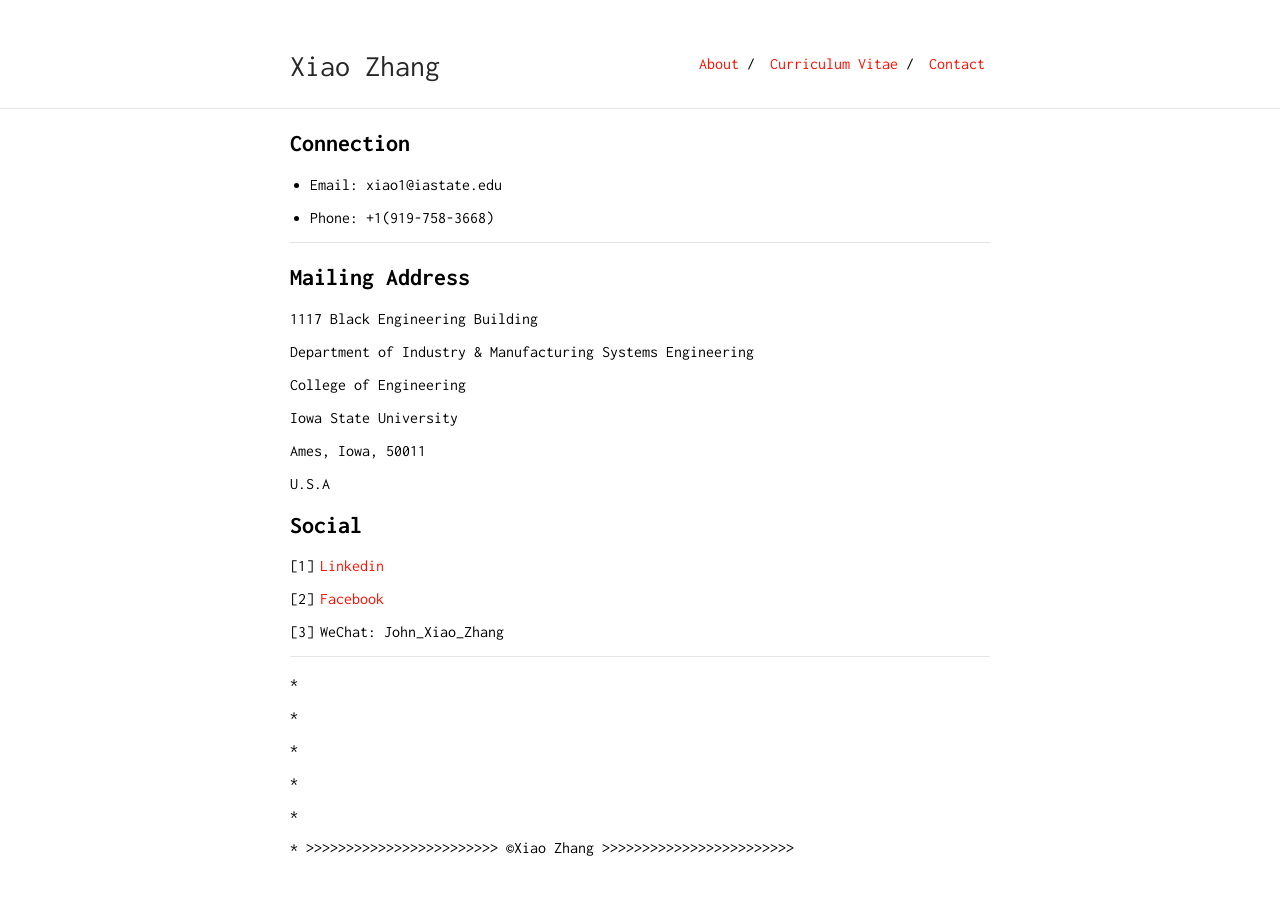
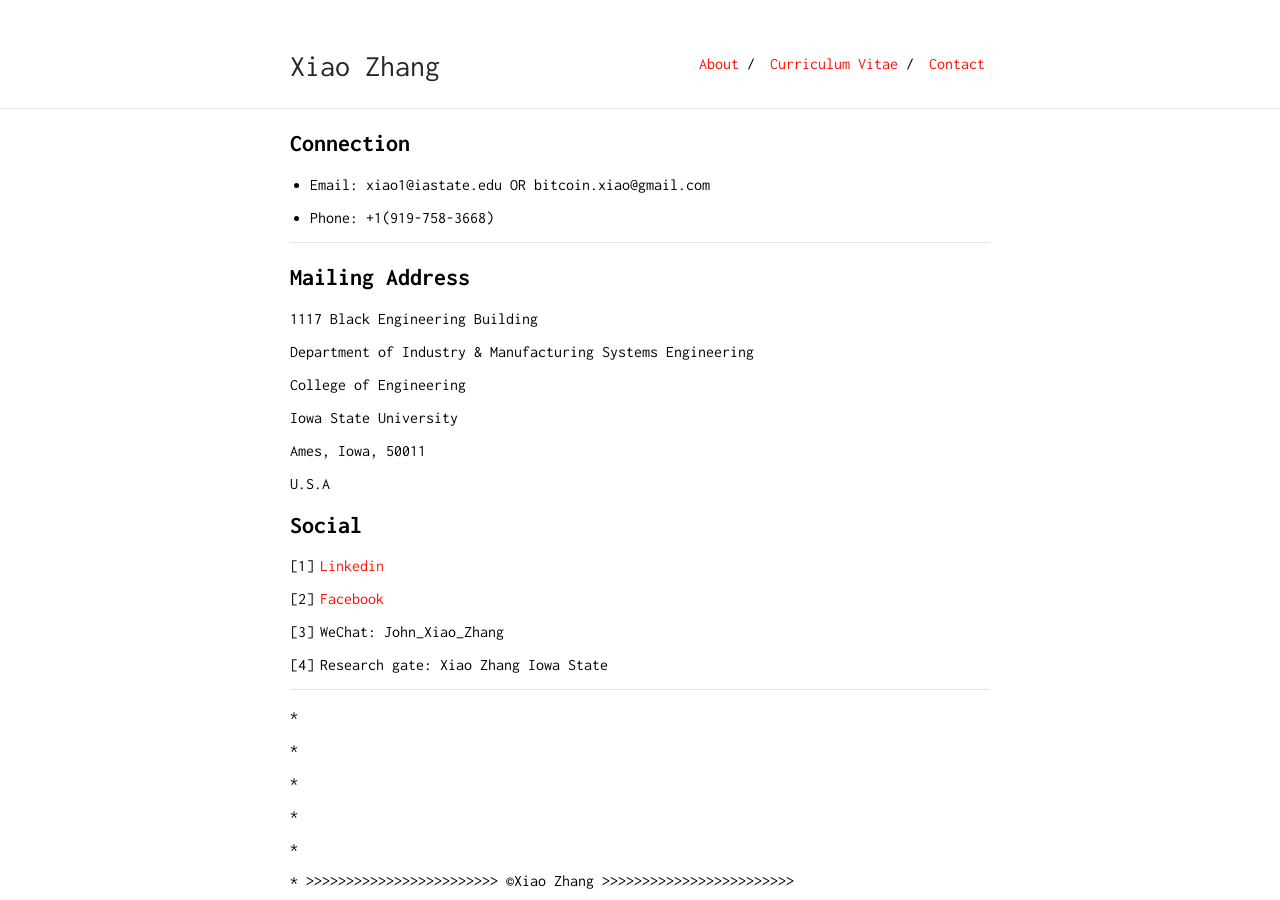
Before and after one commit to zhangxiao2018/zhangxiao2018.github.io, a Jekyll site: the page built from contact.md, in a window 1280 px wide. Built offline with Jekyll 4.4.1, drawn with Linux system fonts in a browser that asks for light colours; our own code applies the rules of GitHub Pages for plain Markdown files.

Commit message:
Update contact.md

```diff
--- a/contact.md
+++ b/contact.md
@@ -4,7 +4,7 @@ layout: default
 
 ## Connection
 
-* Email: xiao1@iastate.edu
+* Email: xiao1@iastate.edu  OR  bitcoin.xiao@gmail.com
 
 * Phone: +1(919-758-3668)
 
@@ -32,6 +32,8 @@ layout: default
 
 3. WeChat: John_Xiao_Zhang
 
+4. Research gate: Xiao Zhang Iowa State
+
 - - -
 <p> *
 <p> *
```
